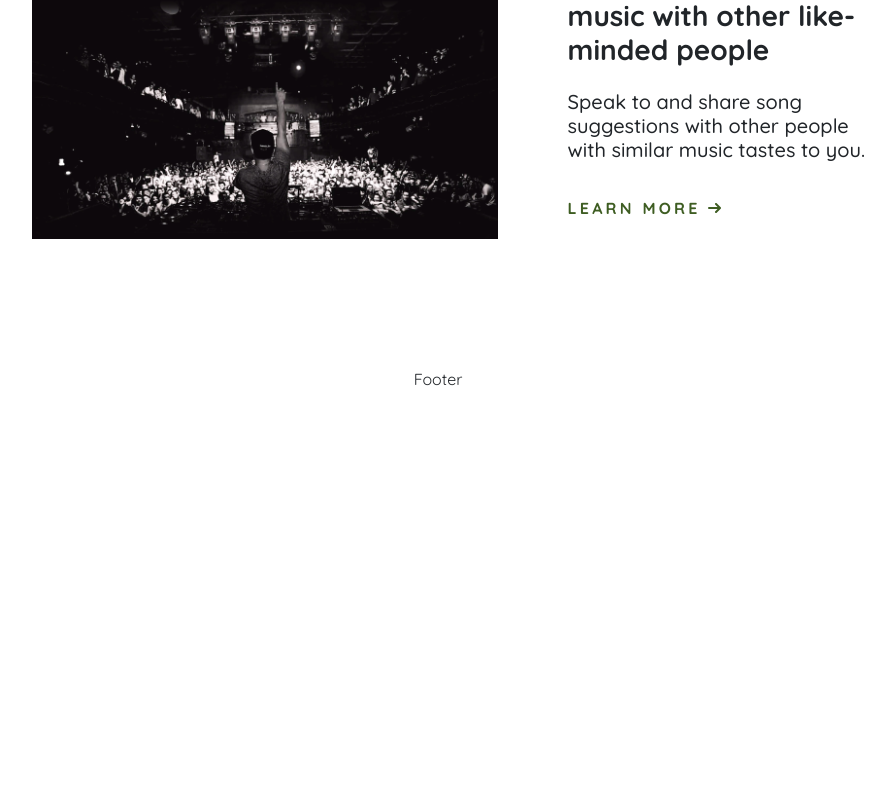
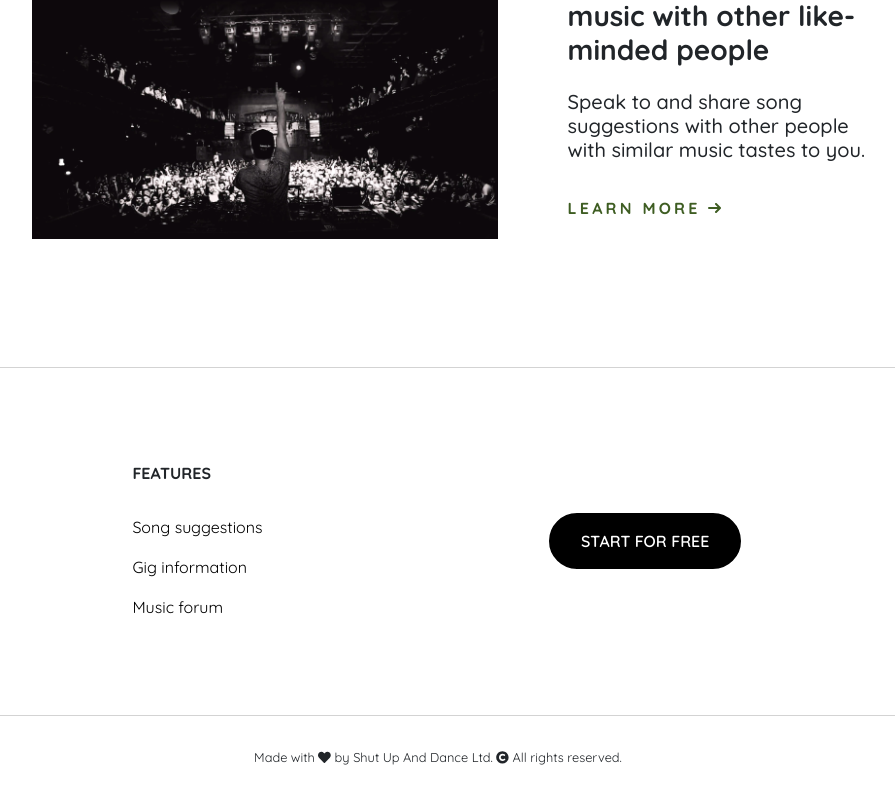
Before and after one commit to joshkent94/shutUpAndDance-Website, a React (Create React App) app: page / in a window 1280 px wide. Shown: the part 2797-3596 px from the top of the page, without its empty margins (202-1097 px from the left). Before the commit the page ends 3188 px from the top, so only its background shows below. Built offline with nearby package versions, Linux system fonts and the light colour scheme.

Commit message:
Add footer content

```diff
--- a/package.json
+++ b/package.json
@@ -3,6 +3,11 @@
   "version": "0.1.0",
   "private": true,
   "dependencies": {
+    "@fortawesome/fontawesome-svg-core": "^1.2.36",
+    "@fortawesome/free-brands-svg-icons": "^5.15.4",
+    "@fortawesome/free-regular-svg-icons": "^5.15.4",
+    "@fortawesome/free-solid-svg-icons": "^5.15.4",
+    "@fortawesome/react-fontawesome": "^0.1.16",
     "animate.css": "^4.1.1",
     "react": "^17.0.2",
     "react-bootstrap": "^2.0.2",
--- a/src/App.css
+++ b/src/App.css
@@ -19,7 +19,7 @@ body {
 :root {
   --primary-colour: black;
   --secondary-colour: white;
-  --third-colour: #b8b3b0;
+  --third-colour: lightgray;
   --fourth-colour: #3e5d22;
 }
 
--- a/src/components/Footer/Footer.css
+++ b/src/components/Footer/Footer.css
@@ -0,0 +1,65 @@
+#upper-footer {
+  width: 100%;
+  border-top: 1px solid var(--third-colour);
+  display: flex;
+  justify-content: center;
+  align-items: center;
+  padding: 6rem 0;
+}
+
+#upper-footer-content {
+  width: 70%;
+  display: flex;
+  justify-content: space-around;
+  align-items: center;
+}
+
+#upper-footer-left {
+  display: flex;
+  flex-direction: column;
+  justify-content: center;
+}
+
+#upper-footer-left > p:last-of-type {
+  margin: 0;
+}
+
+#footer-sign-up-button {
+  margin: 0;
+}
+
+.footer-heading {
+  text-transform: uppercase;
+  margin-bottom: 2rem;
+  font-size: 1rem;
+  font-weight: 700;
+}
+
+.footer-links {
+  color: var(--primary-colour);
+}
+
+.footer-links:hover {
+  color: var(--fourth-colour);
+}
+
+#lower-footer {
+  width: 100%;
+  border-top: 1px solid var(--third-colour);
+  display: flex;
+  justify-content: center;
+  align-items: center;
+}
+
+#lower-footer-content {
+  width: 70%;
+  display: flex;
+  justify-content: center;
+  align-items: center;
+}
+
+#copyright {
+  margin: 0;
+  padding: 2rem 0;
+  font-size: 0.8rem;
+}
--- a/src/components/Footer/Footer.js
+++ b/src/components/Footer/Footer.js
@@ -1,9 +1,29 @@
 import './Footer.css';
+import { FontAwesomeIcon } from '@fortawesome/react-fontawesome';
+import { faCopyright, faHeart } from '@fortawesome/free-solid-svg-icons';
+import React from 'react';
 
 export default function Footer() {
     return (
-        <div id="footer">
-            Footer
-        </div>
+        <React.Fragment>
+            <div id="upper-footer">
+                <div id="upper-footer-content">
+                    <div id="upper-footer-left">
+                        <h5 className="footer-heading">Features</h5>
+                        <p><a href="#suggestion-feature" className="footer-links">Song suggestions</a></p>
+                        <p><a href="#gigs-feature" className="footer-links">Gig information</a></p>
+                        <p><a href="#forum-feature" className="footer-links">Music forum</a></p>
+                    </div>
+                    <div id="upper-footer-right">
+                        <button id="footer-sign-up-button" className="coolBeans"><a href="https://app.shutupanddance.io/signup">START FOR FREE</a></button>
+                    </div>
+                </div>
+            </div>
+            <div id="lower-footer">
+                <div id="lower-footer-content">
+                    <p id="copyright">Made with <FontAwesomeIcon icon={faHeart} /> by Shut Up And Dance Ltd. <FontAwesomeIcon icon={faCopyright} /> All rights reserved.</p>
+                </div>
+            </div>
+        </React.Fragment>
     );
 };
--- a/src/components/Heading/Heading.css
+++ b/src/components/Heading/Heading.css
@@ -26,7 +26,7 @@
 }
 
 #to-content:hover {
-  color: var(--third-colour);
+  color: var(--fourth-colour);
 }
 
 h1 {
--- a/src/components/Navigation/Navigation.css
+++ b/src/components/Navigation/Navigation.css
@@ -41,7 +41,7 @@
 }
 
 .nav-link:hover {
-  color: var(--third-colour) !important;
+  color: var(--fourth-colour) !important;
 }
 
 .nav-item:nth-of-type(1) {
```
Also changed, not shown: 1 other file (tests, documents, lock files or other folders).
